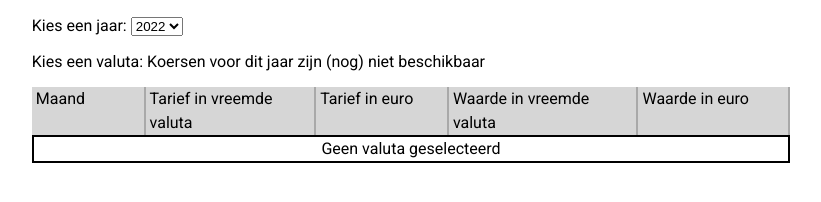
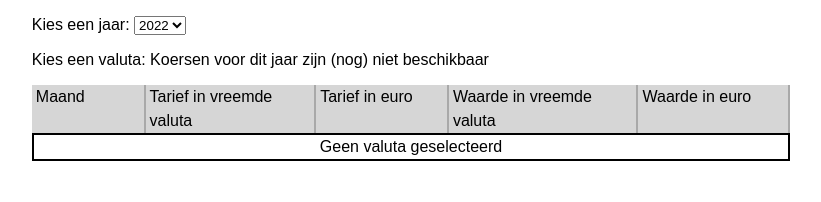
Before and after one commit to datdenkikniet/wisselkoers.datdenkikniet.nl, a plain HTML site: page index.html in a window 1280 px wide. Shown: the whole page, without its empty margins (229-1050 px from the left). Drawn offline with Linux system fonts and the light colour scheme; no server answers.

Commit message:
Don't use roboto

```diff
--- a/style.css
+++ b/style.css
@@ -1,5 +1,5 @@
 body {
-    font-family: 'Roboto', sans-serif;
+    font-family: sans-serif;
 }
 
 .container {
```
